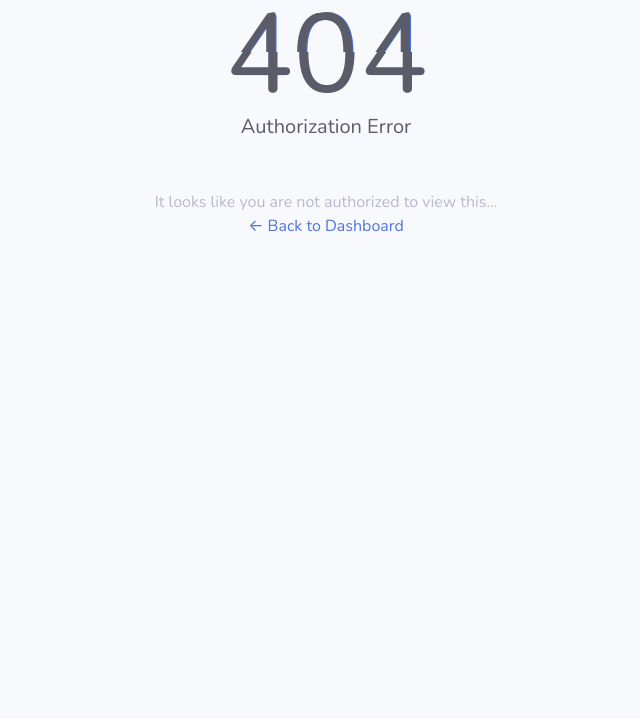
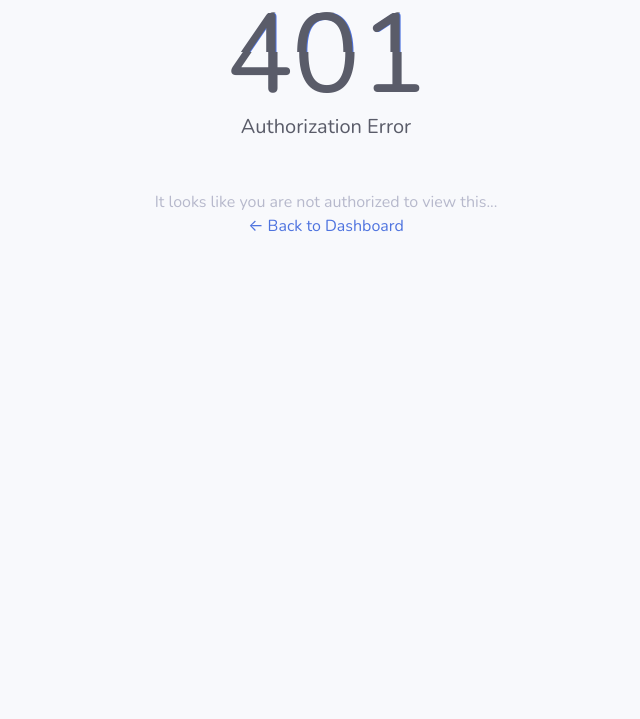
Before and after one commit to Purviharniya/Society-Management-System, a PHP site: page /errorpages/401.php in a window 1280 px wide. Shown: the top 719 px of the page, without its empty margins (314-954 px from the left). Run offline with PHP 8.4, Linux system fonts and the light colour scheme; some libraries are stand-ins or nearby versions.

Commit message:
minor updates

```diff
--- a/errorpages/401.php
+++ b/errorpages/401.php
@@ -37,7 +37,7 @@
 					<div class="container-fluid">
 						<!-- 404 Error Text -->
 						<div class="text-center">
-							<div class="error mx-auto" data-text="404">404</div>
+							<div class="error mx-auto" data-text="401">401</div>
 							<p class="lead text-gray-800 mb-5">
 								Authorization Error
 							</p>
```
